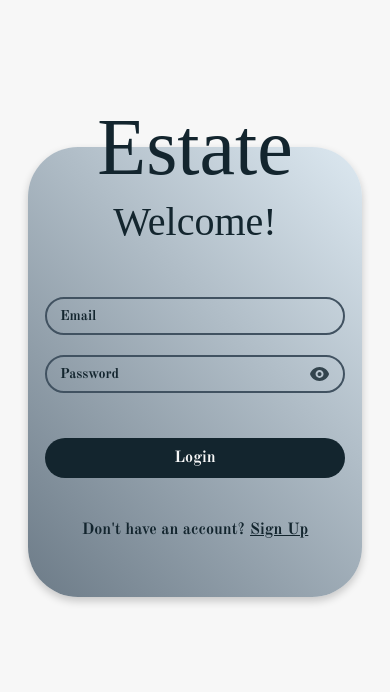
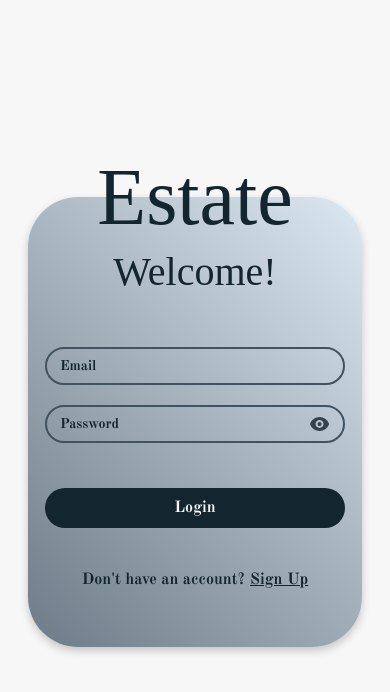
Before and after one commit to codextraa/Real_Estate, a Next.js app in the folder frontend/: page /auth/login in a window 390 px wide. Shown: the top 692 px of the page. Built offline with nearby package versions, Linux system fonts and the light colour scheme; a web font is replaced by a local one.

Commit message:
signup page bug fixed according to Sahil

```diff
--- a/frontend/src/components/cards/SignUpPageCard.module.css
+++ b/frontend/src/components/cards/SignUpPageCard.module.css
@@ -71,6 +71,7 @@
 
 /* Mobile Responsive */
 @media (max-width: 768px) {
+
   .signUpCardTitle {
     font-size: 36px;
   }
--- a/frontend/src/components/forms/SignUpForm.jsx
+++ b/frontend/src/components/forms/SignUpForm.jsx
@@ -158,10 +158,7 @@ export default function SignUpForm({ userType }) {
             </div>
             <span className={styles.inputHint}>
               Password must be at least 8 characters.
-            </span>
-            <span className={styles.inputHint}>
-              Must include at least one uppercase letter, one lowercase letter,
-              one number, one special character..
+              Must include at least one uppercase letter, one lowercase letter, one number, one special character.
             </span>
             {Object.keys(state.errors).length > 0 && state.errors.password && (
               <span className={styles.errorText}>{state.errors.password}</span>
--- a/frontend/src/styles/LoginPage.module.css
+++ b/frontend/src/styles/LoginPage.module.css
@@ -10,7 +10,7 @@
   align-items: center;
   background: #f7f7f7;
   position: relative; /* For absolute positioning of children if needed, but flex is better */
-  padding: 20px;
+
 }
 
 .container {
@@ -70,11 +70,6 @@
  */
 
 @media (max-width: 900px) {
-  .background {
-    padding: 0;
-    margin-top: -30px;
-  }
-
   .container {
     /* Stack the form and image vertically */
     flex-direction: column;
@@ -99,10 +94,7 @@
 }
 
 @media (max-width: 500px) {
-  .background {
-    padding: 0;
-    margin-top: -50px;
-  }
+
 
   .container {
     /* Stack the form and image vertically */
--- a/frontend/src/styles/SignUpPage.module.css
+++ b/frontend/src/styles/SignUpPage.module.css
@@ -63,7 +63,7 @@
   margin-top: 80px; /* Pushed down to account for the title position */
   margin-bottom: 80px; /* Pushed down to account for the title position */
   border-radius: 93px;
-  padding: 20px;
+  padding: 20px 0 20px 20px;
   overflow: hidden;
   position: relative;
 }
@@ -100,7 +100,7 @@
 
 /* --- Mobile/Small Screen Styles (Max-width 600px, roughly iPhone 6/SE) --- */
 
-@media (max-width: 600px) {
+@media (max-width: 900px) {
   .signUpBackground {
     padding: 0;
     align-items: flex-start; /* Start content from the top on mobile */
```
Also changed, not shown: frontend/src/components/forms/SignUpForm.module.css (+16 -3 lines).
